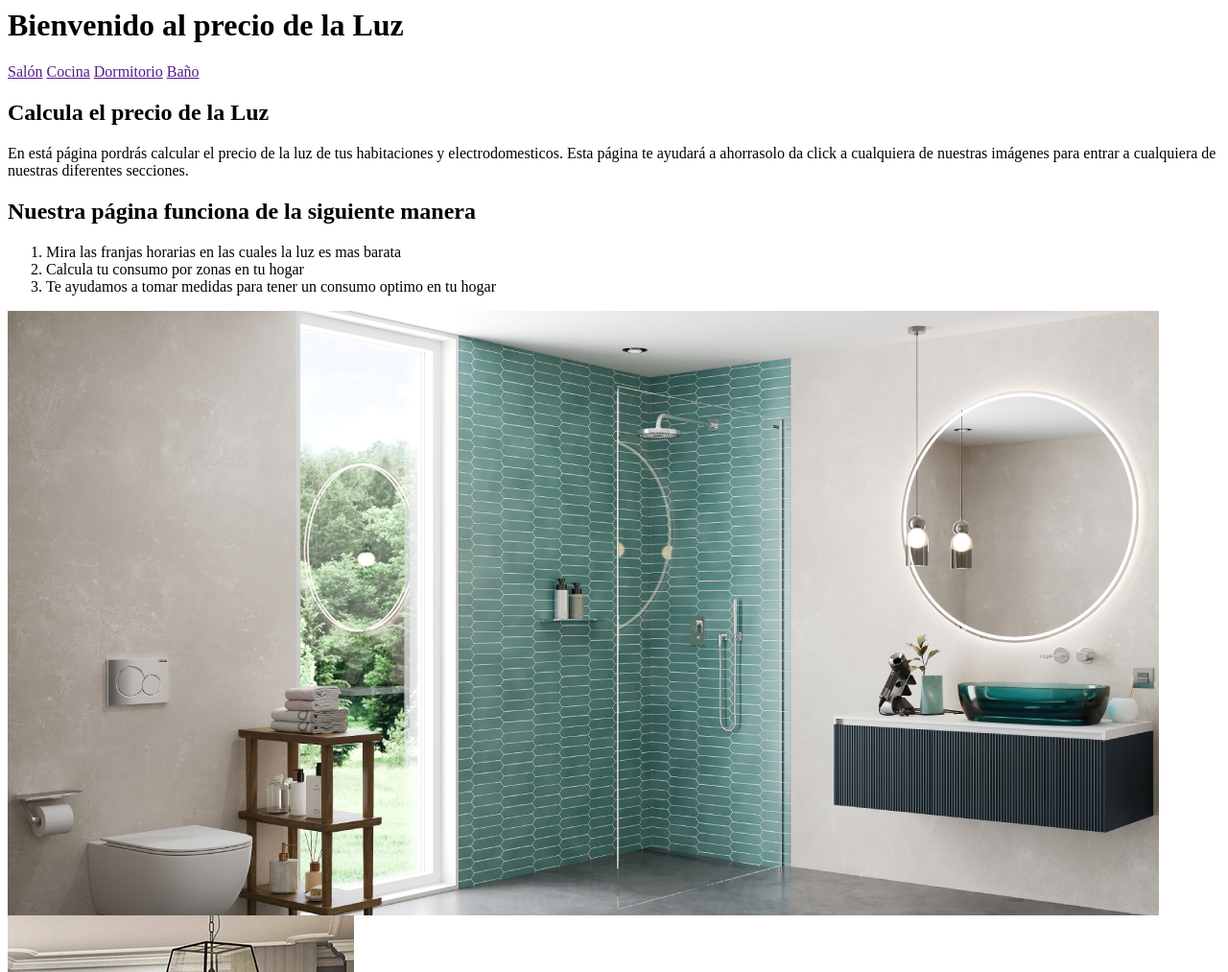
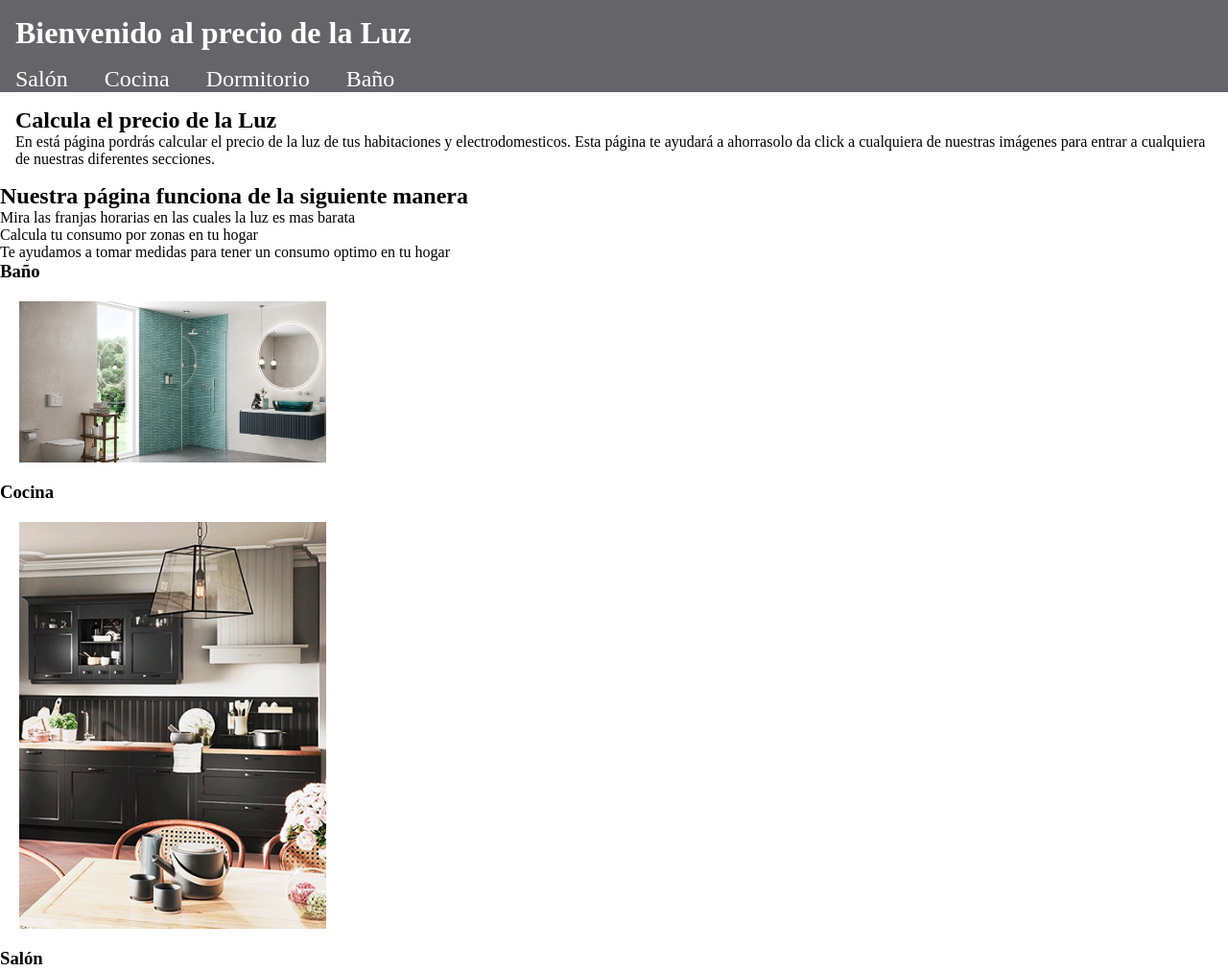
Before and after one commit to InezSiepak/ProyectoPreciosLuz, a plain HTML site: page index.html in a window 1280 px wide. Shown: the top 1013 px of the page at 96% size. Drawn offline with Linux system fonts and the light colour scheme.

Commit message:
Actualización

```diff
--- /dev/null
+++ b/css/styleIndex.css
@@ -0,0 +1,97 @@
+* {
+    margin: 0;
+    padding: 0;
+    box-sizing: borderbox;
+}
+
+body {
+    /* justify-content: center; */
+    /* display: grid;
+    grid-template-columns: 1fr 20%;
+    grid-template-rows: 200px 100px minmax(100px, auto);
+    gap: 5px; */
+    grid-auto-rows: minmax(125px, auto);
+    grid-gap: .5rem;
+
+
+}
+
+header {
+    background-color: rgb(100, 100, 105);
+    color: white;
+    grid-column: 1fr;
+    width: 100%;
+    top: 0;
+    left: 0;
+    position: sticky;
+
+}
+
+h1 {
+    text-align: justify;
+    padding: 1rem;
+    justify-content: center;
+}
+
+#vinculos {
+    color: white;
+    font-size: 1.5rem;
+    outline: none;
+    text-decoration: none;
+}
+
+#salonLink {
+    outline: none;
+    text-decoration: none;
+    color: white;
+    padding: 1rem;
+
+}
+
+#bañoLink {
+    outline: none;
+    text-decoration: none;
+    color: white;
+    padding: 1rem;
+}
+
+#dormitorioLink {
+    outline: none;
+    text-decoration: none;
+    color: white;
+    padding: 1rem;
+}
+
+#cocinaLink {
+    outline: none;
+    text-decoration: none;
+    color: white;
+    padding: 1rem;
+}
+
+
+
+#bienvenida {
+    margin: 2vh;
+    justify-content: center;
+
+}
+
+#imgCocina {
+    border: 200px;
+    width: 320px;
+    margin: 20px;
+
+}
+
+#imgBaño {
+    border: 10px;
+    width: 320px;
+    margin: 20px;
+}
+
+#imgSalon {
+    border: 10px;
+    width: 320px;
+    margin: 20px;
+}
--- a/index.html
+++ b/index.html
@@ -2,22 +2,24 @@
     <meta charset="UTF-8">
     <meta name="viewport" content="width=device-width, initial-scale=1.0">
     <title>Precio de la Luz</title>
+    <link rel="stylesheet" href="./css/styleIndex.css">
 </head>
-<header>
-    <h1>Bienvenido al precio de la Luz</h1>
 
-    <section id="vinculos">
-        <a href="">Salón</a>
-        <a href="">Cocina</a>
-        <a href="">Dormitorio</a>
-        <a href="">Baño</a>
-    </section>
-</header>
 
 
 <body>
+    <header>
+        <h1>Bienvenido al precio de la Luz</h1>
+
+        <section id="vinculos">
+            <a href="" id="salonLink">Salón</a>
+            <a href="" id="cocinaLink">Cocina</a>
+            <a href="" id="dormitorioLink">Dormitorio</a>
+            <a href="" id="bañoLink">Baño</a>
+        </section>
+    </header>
     <main>
-        <section id="bienbenida">
+        <section id="bienvenida">
             <h2>Calcula el precio de la Luz</h2>
             <p>En está página pordrás calcular el precio de la luz de tus habitaciones
                 y electrodomesticos.
@@ -37,16 +39,36 @@
         </section>
         <section id="accesoCalculo">
 
+            <h3>Baño</h3>
             <a href="">
                 <img src="./img/Colores en el baño.png" alt="baño" id="imgBaño"></a>
 
+            <h3>Cocina</h3>
 
             <a href="">
-                <img src="./img/muebles-de-cocina.png" alt="cocina" id="imaIocina"></a>
+                <img src="./img/muebles-de-cocina.png" alt="cocina" id="imgCocina"></a>
+            <h3>Salón</h3>
+
+
+            <a href=""> <img src="./img/salon.png" alt="salon" id="imgSalon"></a>
 
 
 
         </section>
+
+        <footer>
+
+            <h3>Práctica Hack a Boss</h3>
+            <ul>
+                <li> <a href="">Franja horaria</a></li>
+                <li><a href="">Calculo de consumo</a></li>
+                <li> <a href="">FAQ</a></li>
+            </ul>
+
+
+
+
+        </footer>
 
 
     </main>
```
Also changed, not shown: img/salon.png (added), 1 other file.
